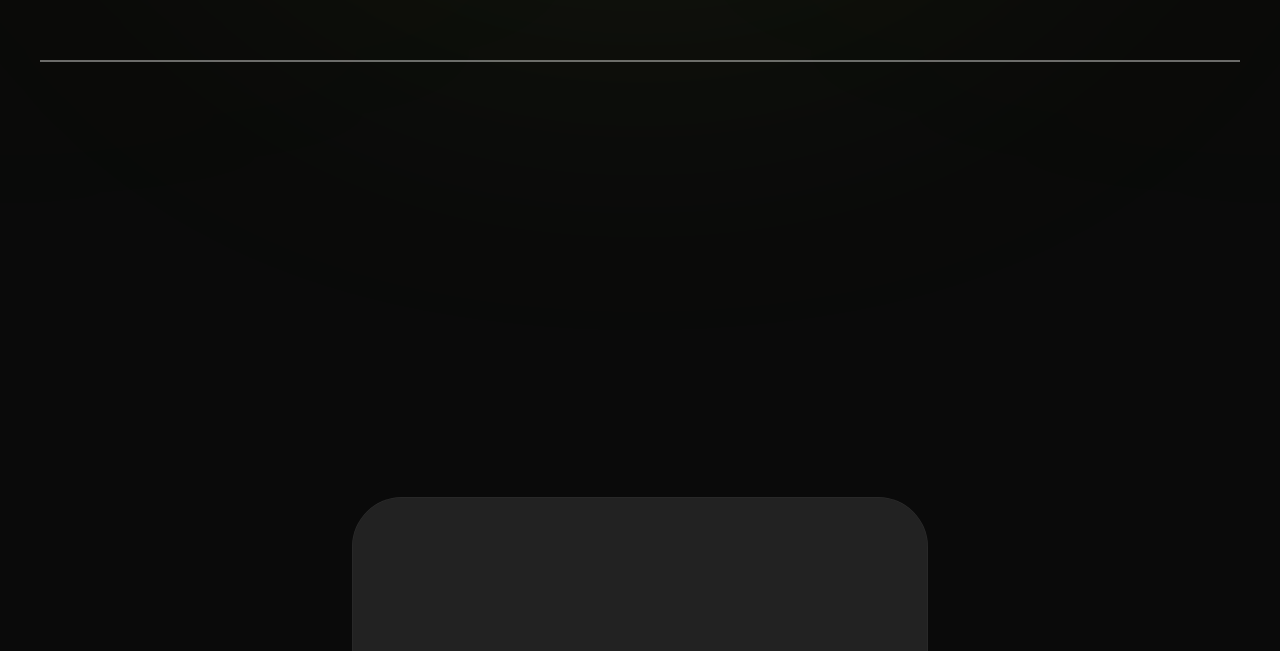
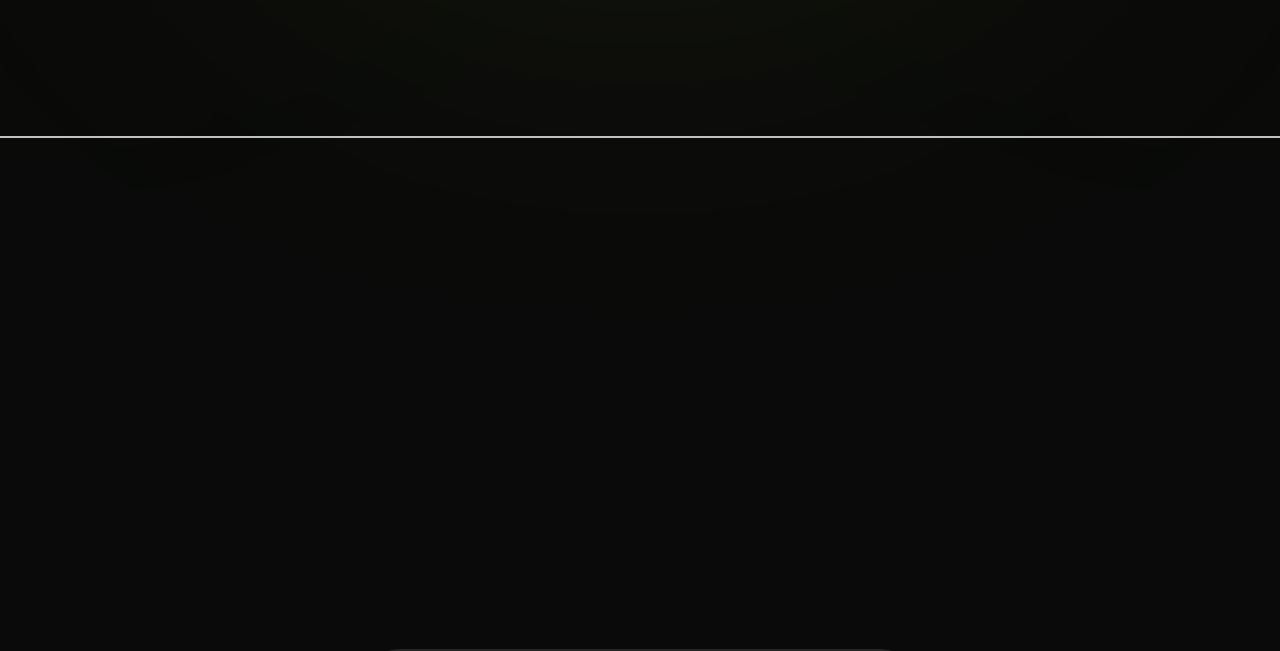
Before and after one commit to alihusnain-dev/devdoz-gsap, a Next.js app: page / in a window 1280 px wide. Shown: the part 863-1514 px from the top of the page. Built offline with nearby package versions, Linux system fonts and the light colour scheme.

Commit message:
add mouse hover and leave line svg animatio again

```diff
--- a/app/page.tsx
+++ b/app/page.tsx
@@ -123,16 +123,17 @@ const Page = () => {
   useEffect(() => {
     const svg = document.querySelector("#curvedline svg");
     const path = document.querySelector("#curvedline svg path");
-    const finalPath = "M 0 100 Q 750 100 1500 100";
+    const finalPath = "M 0 100 Q 500 100 900 100";
 
     const handleMouseMove = (dets: any) => {
       const rect = svg?.getBoundingClientRect();
       if (!rect) return;
 
       const relativeY = dets.clientY - rect.top;
-      // We want to limit the distortion to stay within a reasonable range
       const cappedY = Math.max(0, Math.min(200, relativeY));
-      const distortionPath = `M 0 100 Q 750 ${cappedY} 1500 100`;
+      const relativeX = dets.clientX - rect.left;
+      const cappedX = Math.max(0, Math.min(200, relativeX));
+      const distortionPath = `M 0 100 Q ${cappedX} ${cappedY} 900 100`;
 
       gsap.to(path, {
         attr: { d: distortionPath },
@@ -209,9 +210,9 @@ const Page = () => {
         </div>
       </div>
 
-      <div className='flex items-center justify-center w-full h-62' id="curvedline">
-        <svg width="100%" height="160" viewBox="0 0 1500 200" xmlns="http://www.w3.org/2000/svg" preserveAspectRatio="xMidYMid meet">
-          <path d="M 0 100 Q 750 100 1500 100" stroke="white" fill="transparent" />
+      <div className='flex items-center justify-center w-full h-100' id="curvedline">
+        <svg width="100%" height="100%" viewBox="0 0 900 200" xmlns="http://www.w3.org/2000/svg" preserveAspectRatio="xMidYMid meet">
+          <path d="M 0 100 Q 500 100 900 100" stroke="white" fill="transparent" />
         </svg>
       </div>
 
```
